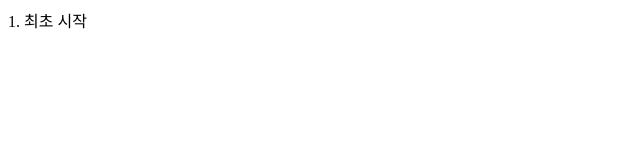
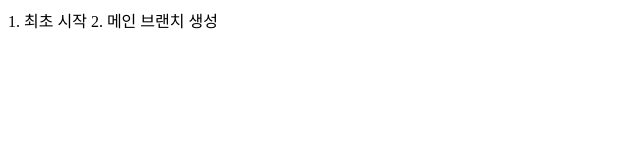
Before and after one commit to chlwjddn7/branch-test, a plain HTML site: page index.html in a window 1280 px wide. Shown: the whole page, without its empty margins (0-640 px from the left). Drawn offline with Linux system fonts and the light colour scheme.

Commit message:
240307 메인 브랜치 생성

```diff
--- a/index.html
+++ b/index.html
@@ -5,5 +5,6 @@
     </head>
     <body>
         1. 최초 시작
+        2. 메인 브랜치 생성
     </body>
 </html>
```
